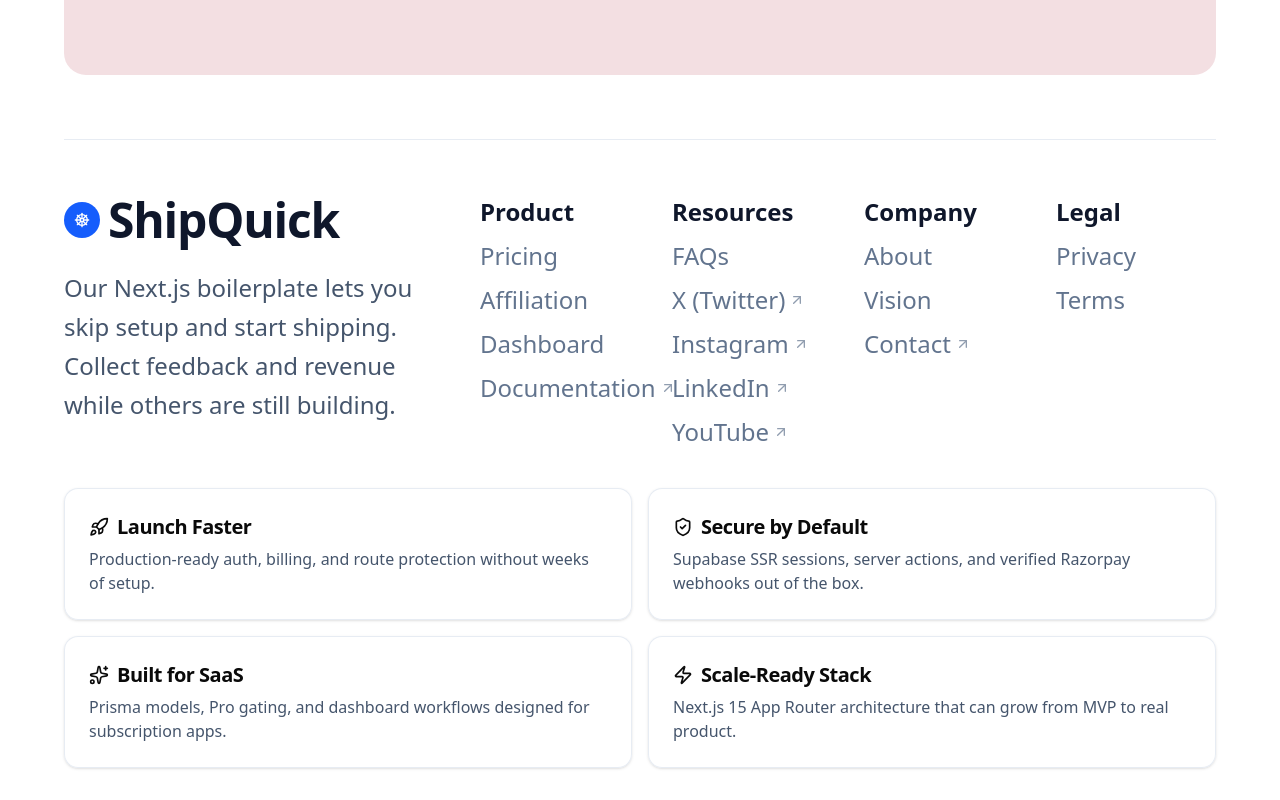
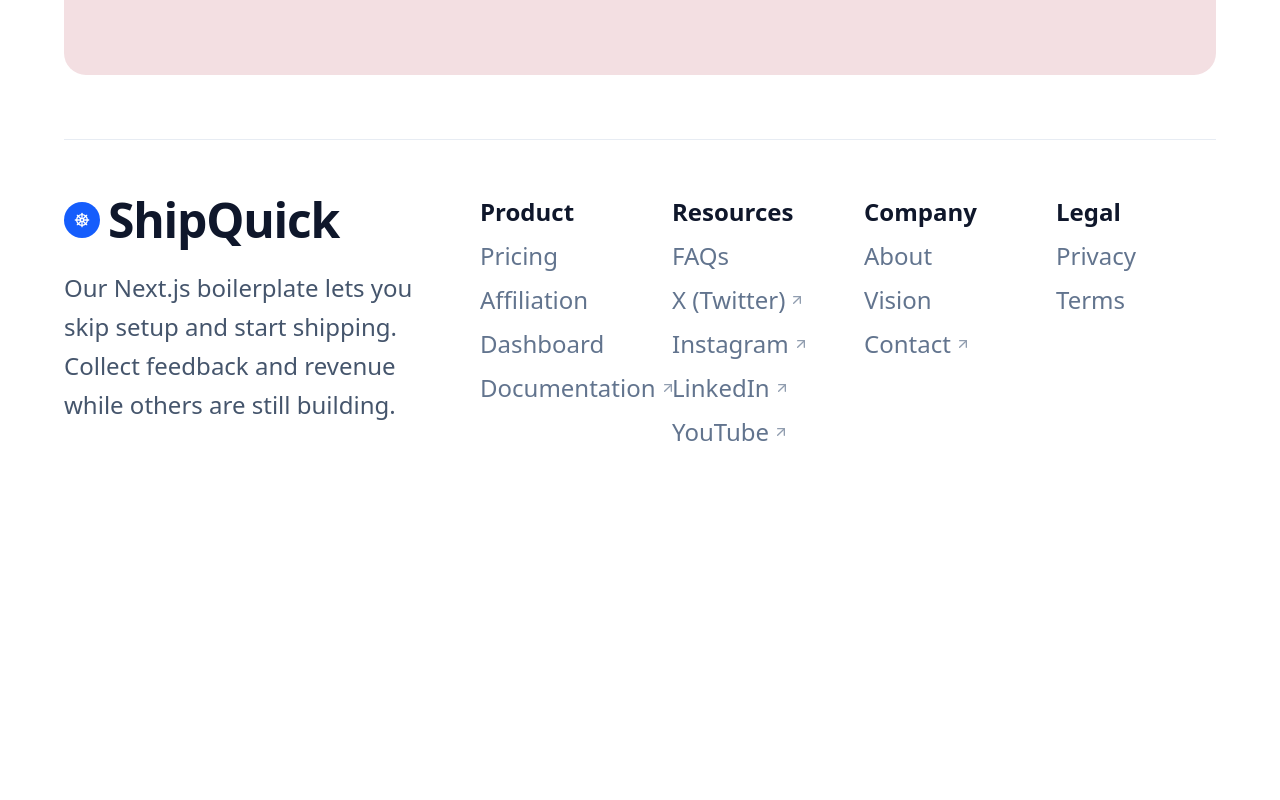
Before and after one commit to Gautham28/shipquick, a Next.js app: page / in a window 1280 px wide. Shown: the part 3710-4510 px from the top of the page. After the commit the page ends 4190 px from the top, so only its background shows below. Built offline with nearby package versions, Linux system fonts and the light colour scheme; no server answers.

Commit message:
clean up

```diff
--- a/src/app/page.tsx
+++ b/src/app/page.tsx
@@ -1,5 +1,3 @@
-import { Rocket, ShieldCheck, Sparkles, Zap } from "lucide-react"
-
 import { CtaSection } from "@/components/sections/cta-section"
 import { FaqSection } from "@/components/sections/faq-section"
 import { FooterSection } from "@/components/sections/footer-section"
@@ -10,30 +8,6 @@
 import { ProblemSection } from "@/components/sections/problem-section"
 import { WaitlistForm } from "@/components/waitlist-form"
 import { Badge } from "@/components/ui/badge"
-import { Card, CardDescription, CardHeader, CardTitle } from "@/components/ui/card"
-
-const features = [
-  {
-    icon: Rocket,
-    title: "Launch Faster",
-    description: "Production-ready auth, billing, and route protection without weeks of setup.",
-  },
-  {
-    icon: ShieldCheck,
-    title: "Secure by Default",
-    description: "Supabase SSR sessions, server actions, and verified Razorpay webhooks out of the box.",
-  },
-  {
-    icon: Sparkles,
-    title: "Built for SaaS",
-    description: "Prisma models, Pro gating, and dashboard workflows designed for subscription apps.",
-  },
-  {
-    icon: Zap,
-    title: "Scale-Ready Stack",
-    description: "Next.js 15 App Router architecture that can grow from MVP to real product.",
-  },
-]
 
 function WaitlistOnlyPage() {
   return (
@@ -67,21 +41,6 @@
         <FaqSection />
         <CtaSection />
         <FooterSection />
-
-        <section className="mt-10 grid gap-4 sm:grid-cols-2">
-          {features.map(({ icon: Icon, title, description }) => (
-            <Card key={title} className="border-slate-200/80 bg-white/90 shadow-sm">
-              <CardHeader>
-                <CardTitle className="flex items-center gap-2 text-xl">
-                  <Icon className="size-5" />
-                  {title}
-                </CardTitle>
-                <CardDescription className="text-base text-slate-600">{description}</CardDescription>
-              </CardHeader>
-            </Card>
-          ))}
-        </section>
-
       </section>
     </main>
   )
```
